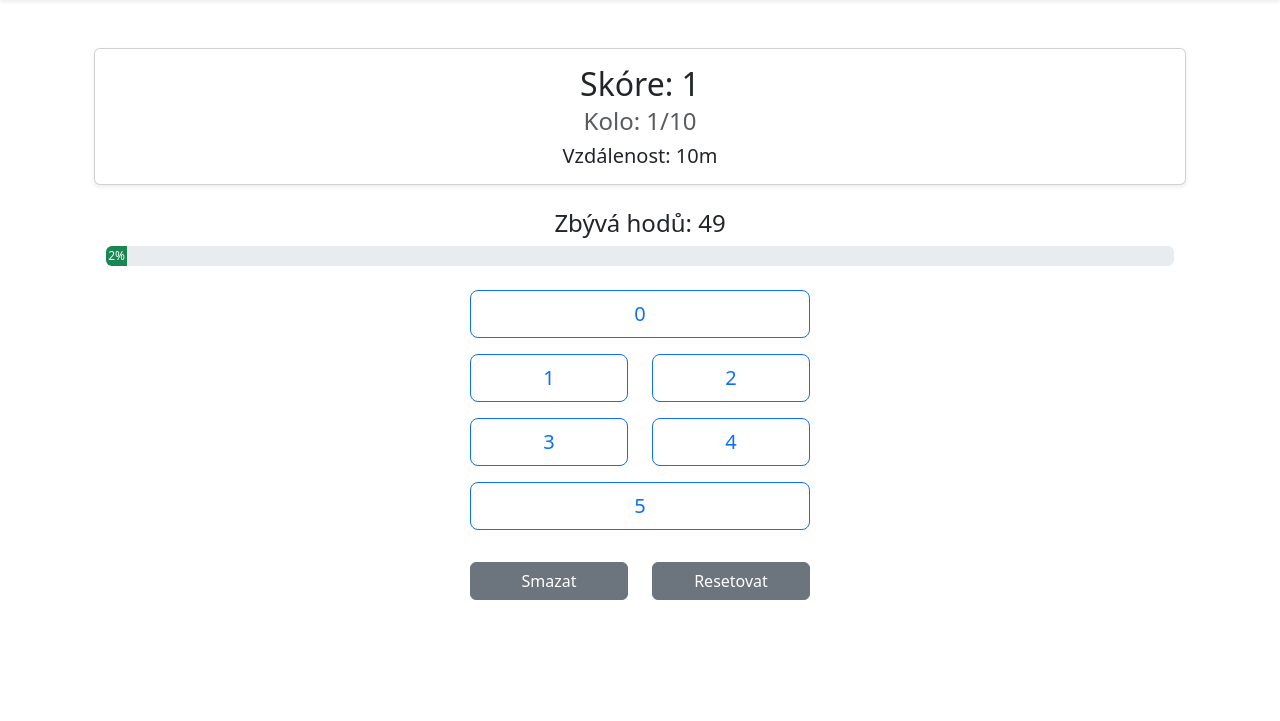
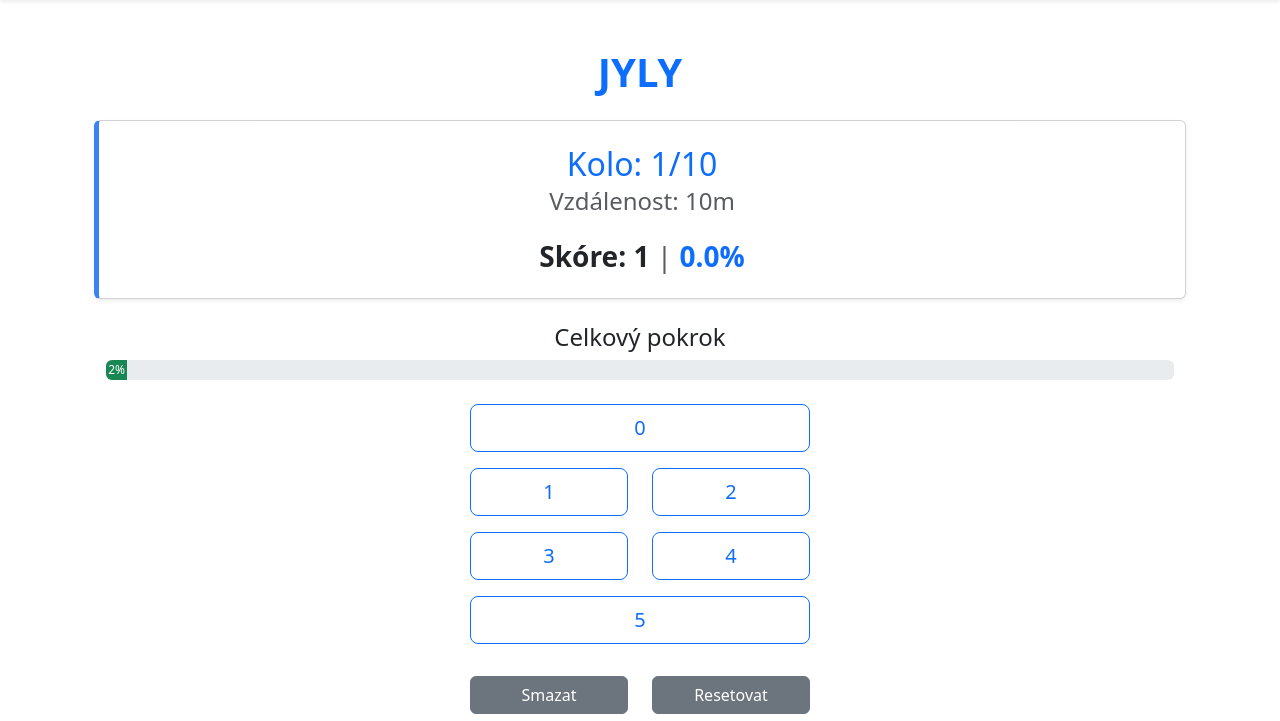
Before and after one commit to dajvid137/discgolf_app, a Flask app: page /training/putt/jyly in a window 1280 px wide. Shown: the part 56-777 px from the top of the page. Run offline with Flask 3, Linux system fonts and the light colour scheme; a user stored in the database is signed in.

Commit message:
daily putt a vsechno okolo skoro

```diff
--- a/app.py
+++ b/app.py
@@ -328,6 +328,27 @@ def training_putt(mode):
             # redirect po POSTu → zabrání duplicitnímu přičtení skóre při refresh
             return redirect(url_for('training_putt', mode='jyly'))
 
+        #*********** ZDE ZAČÍNÁ SPRÁVNÝ VÝPOČET PROCENT PRO JYLY ***********
+
+        # 1. Načtení aktuálního stavu
+        score = session.get('score', 0)
+        round_ = session.get('round', 1) # Kolo, které se HÁZÍ
+
+        # Počet dokončených kol (použijeme pro výpočet maxima)
+        completed_rounds = round_ - 1
+
+        # 2. VÝPOČET MAXIMA DLE PRAVIDEL (50 bodů za každé dokončené kolo)
+        max_possible_score = completed_rounds * 50
+
+        # 3. Výpočet procenta (Aktuální skóre / Max. možné skóre)
+        if max_possible_score > 0:
+            current_percentage = (score / max_possible_score) * 100
+        else:
+            current_percentage = 0.0 # Když hra začíná (Round 1)
+        #*********** ZDE KONČÍ SPRÁVNÝ VÝPOČET PROCENT PRO JYLY ***********
+
+
+
         TOTAL_THROWS = 50
 
         current_throw_count = session.get('jyly_throw_count', 0)
@@ -341,64 +362,69 @@ def training_putt(mode):
             Hround=session.get('round', 1),
             Hdistance=session.get('distance', 10),
 
+            # 💡 NOVÉ PROMĚNNÉ PRO PROCENTO
+            max_possible_score=max_possible_score,
+            current_percentage=current_percentage,
+
             # PROMĚNNÉ PRO PROGRESS BAR
             current_throw_count=current_throw_count,
             progress_percentage=progress_percentage,
             progress_style_attr=progress_style_attr
         )
+    # ***************************** Daily putt zde
+# app.py (nahraďte CELOU existující sekci 'elif mode == 'daily_putt':' touto verzí)
 
     elif mode == 'daily_putt':
-        template = 'daily_putt_setup.html'
         session['current_putt_mode'] = mode
 
-        # --- FÁZE 1: Nastavení (GET & První POST) ---
-        if 'total_throws' not in session or request.form.get('setup_complete') != 'true':
-            # Zobrazení formuláře pro nastavení
-            template = 'putt/daily_putt_setup.html'
+        SETUP_TEMPLATE = 'putt/daily_putt_setup.html'
+        GAME_TEMPLATE = 'putt/daily_putt_game.html'
+
+        # --- FÁZE 1: Nastavení (Zobrazení formuláře NEBO zpracování POST) ---
+        # Kontrolujeme, zda už máme všechna data pro hru
+        if 'total_putts' not in session:
 
             if request.method == "POST":
                 try:
                     # Načtení nastavení z formuláře
-                    total_putts = int(request.form['total_putts'])
-                    distance = int(request.form['distance'])
-                    discs = int(request.form['discs'])
+                    total_putts = int(request.form.get('total_putts', 0))
+                    distance = int(request.form.get('distance', 0))
+                    discs = int(request.form.get('discs', 0))
 
-                    # Validace rozsahů
+                    # 1. Validace rozsahů
                     if not (10 <= total_putts <= 300 and 5 <= distance <= 10 and 1 <= discs <= 10):
                         flash('Neplatné nastavení. Zkontrolujte rozsahy (Putts: 10-300, Vzdálenost: 5-10m, Disků: 1-10).', 'danger')
-                        return render_template(template)
+                        return render_template(SETUP_TEMPLATE)
 
-                    # Výpočet celkového počtu kol
-                    total_rounds = total_putts // discs
+                    # 2. Validace dělitelnosti
+                    if discs == 0 or total_putts % discs != 0:
+                        flash('Chyba: Celkový počet puttů musí být dělitelný počtem disků na kolo.', 'danger')
+                        return render_template(SETUP_TEMPLATE)
 
-                    # Uložení nastavení do session
+                    # Uložení nastavení do session a inicializace hry
                     session['total_putts'] = total_putts
                     session['distance'] = distance
                     session['discs'] = discs
-                    session['total_rounds'] = total_rounds
+                    session['total_rounds'] = total_putts // discs
+                    session['score'] = 0
+                    session['round'] = 1
+                    session['prev_score'] = 0
+                    session['prev_round'] = 1
+                    session['prev_discs'] = 0
 
-                    # Inicializace herního stavu
-                    session['score'] = 0          # Počet úspěšných puttů
-                    session['round'] = 1          # Aktuální kolo
-                    session['prev_score'] = 0     # Pro funkci Zpět
-                    session['prev_round'] = 1     # Pro funkci Zpět
-                    session['prev_discs'] = 0     # Počet puttů v posledním kole pro funkci Zpět
-                    session['current_discs_made'] = 0 # Počet vhozených disků v aktuálním kole
+                    # Přesměrování na TUTO SAMOU ROUTU (nyní se spustí Fáze 2)
+                    return redirect(url_for('training_putt', mode='daily_putt'))
 
-                    # Přesměrování na samotnou hru
-                    return redirect(url_for('training_putt', mode='daily_putt', _external=False))
+                except (ValueError, KeyError, ZeroDivisionError):
+                    flash('Chyba při zpracování formuláře. Zkuste to znovu.', 'danger')
+                    # Při chybě se vrátíme na setup, bez proměnných z herní fáze
+                    return render_template(SETUP_TEMPLATE)
 
-                except (ValueError, KeyError):
-                    flash('Chyba při zpracování formuláře. Zkuste to znovu.', 'danger')
-                    return render_template(template)
-
-            # GET: Zobrazení formuláře pro nastavení
-            return render_template(template)
+            # GET: Zobrazení formuláře pro nastavení (při prvním vstupu)
+            return render_template(SETUP_TEMPLATE)
 
 
-        # --- FÁZE 2: Samotná hra (POST po nastavení) ---
-
-        template = 'putt/daily_putt_game.html'
+        # --- FÁZE 2: Samotná hra (Probíhá, když je 'total_putts' v session) ---
 
         # Načtení aktuálního stavu
         score = session.get('score', 0)
@@ -406,68 +432,52 @@ def training_putt(mode):
         distance = session.get('distance', 5)
         discs = session.get('discs', 5)
         total_rounds = session.get('total_rounds', 20)
-        current_discs_made = session.get('current_discs_made', 0)
 
         if request.method == "POST":
 
-            # 1. Zpracování Back/Reset (Reset znamená návrat na setup)
+            # 1. Zpracování speciálních tlačítek
             if 'back' in request.form:
-                # Obnovení z předchozího stavu
+                # Logika ZPĚT (návrat do PŘEDCHOZÍHO kola)
                 session['score'] = session.get('prev_score', 0)
                 session['round'] = session.get('prev_round', 1)
-                session['current_discs_made'] = session.get('prev_discs', 0)
-                # Zrušení prev_stavu
-                session['prev_score'] = 0
-                session['prev_round'] = 1
-                session['prev_discs'] = 0
+                session.pop('prev_discs', None) # Zrušíme uložené data kola
                 return redirect(url_for('training_putt', mode='daily_putt'))
 
             elif 'resBtn' in request.form:
-                # Reset celé hry (zpět na nastavení)
+                # Reset celé hry (návrat na setup)
                 session.pop('total_putts', None)
                 return redirect(url_for('training_putt', mode='daily_putt'))
 
-            # 2. Uložení aktuálního stavu jako "Předchozí" pro další krok
+            # 2. Uložení aktuálního stavu jako "Předchozí" pro případný 'back'
             session['prev_score'] = score
             session['prev_round'] = round_
-            session['prev_discs'] = current_discs_made # Ukládáme skóre aktuálního kola
 
             # 3. Zpracování skóre pro aktuální kolo
-            try:
-                # Hodnota tlačítka (kolik disků se trefilo)
-                hits = int(request.form.get('hits', 0))
-            except ValueError:
-                hits = 0
+            hits = int(request.form.get('hits', 0))
 
-            # Započtení skóre a příprava na další kolo
             score += hits
-            current_discs_made = hits # Počet vhozených disků v aktuálním kole
-
-            # Přechod na další kolo
             round_ += 1
 
-            # Uložení aktuálního stavu
+            # Uložení nového stavu
             session['score'] = score
             session['round'] = round_
-            session['current_discs_made'] = 0 # Pro další kolo vynulujeme (jen pro zobrazení)
 
             # 4. Kontrola konce hry
             if round_ > total_rounds:
                 session['final_score'] = score
                 session['total_throws'] = session['total_putts']
-                # Vymazání herních proměnných, ale ponechání nastavení pro refresh
+                # Vymazání herních proměnných pro nové kolo
                 session['score'] = 0
                 session['round'] = 1
-                session.pop('current_discs_made', None)
+                session.pop('total_rounds', None) # Udržujeme jen 'total_putts'
                 return redirect(url_for('game_over_daily'))
-
 
             # redirect po POSTu
             return redirect(url_for('training_putt', mode='daily_putt'))
 
-        # --- FÁZE 3: Zobrazení herní obrazovky (GET po nastavení) ---
+        # --- FÁZE 3: Zobrazení herní obrazovky (GET po nastavení nebo po kole) ---
 
-        # Procenta úspěšnosti v průběhu hry
+        # Musíme zkontrolovat, zda už nějaké hody proběhly, abychom se vyhnuli dělení nulou
         current_putt_count = (round_ - 1) * discs
         current_percentage = (score / current_putt_count) * 100 if current_putt_count > 0 else 0
 
@@ -477,7 +487,7 @@ def training_putt(mode):
         progress_style_attr = f"width: {int(progress_percentage)}%;"
 
         return render_template(
-            template,
+            GAME_TEMPLATE,
             mode=mode,
             Hscore=score,
             Hround=round_,
@@ -486,8 +496,10 @@ def training_putt(mode):
             Htotal_rounds=total_rounds,
             current_percentage=current_percentage,
             current_putt_count=current_putt_count,
-            progress_style_attr=progress_style_attr
+            progress_style_attr=progress_style_attr,
+            progress_percentage=progress_percentage # <-- KLÍČOVÁ PROMĚNNÁ pro Jinja
         )
+# ... (zbytek app.py) ...
 
     elif mode == 'puttovacka':
         template = 'puttovacka.html'
--- a/templates/putt/game_over.html
+++ b/templates/putt/game_over.html
@@ -2,7 +2,8 @@
 
 {% block content %}
 <div class="card shadow-lg p-4 mx-auto" style="max-width: 400px; border: 2px solid #34D399; background-color: #F0FFF4;">
-        <h1 class="card-title text-success mb-3">
+    <h1 class="mb-4 text-primary fw-bold">JYLY</h1>
+    <h1 class="card-title text-success mb-3">
             <i class="fas fa-trophy mr-2"></i> Trénink dokončen!
         </h1>
 
--- a/templates/putt/jyly.html
+++ b/templates/putt/jyly.html
@@ -26,14 +26,30 @@
 </style>
 
 <div class="container mt-5 text-center">
-    <div class="card text-center shadow-sm p-3 mb-3">
-        <h2 class="card-title">Skóre: {{ Hscore }}</h2>
-        <h4 class="card-subtitle mb-2 text-muted">Kolo: {{ Hround }}/10</h4>
-        <h5 class="card-text">Vzdálenost: {{ Hdistance }}m</h5>
+    <h1 class="mb-4 text-primary fw-bold">JYLY</h1>
+
+    <div class="card text-center shadow-sm p-4 mb-3" style="border-left: 5px solid #3B82F6;">
+        <h2 class="card-title text-primary">Kolo: {{ Hround }}/10</h2>
+        <h4 class="card-subtitle mb-2 text-muted">Vzdálenost: {{ Hdistance }}m</h3>
+    <!-- <h3 class="card-text mt-3 fw-bold">
+        Skóre: {{ Hscore }}
+        <span class="text-muted fw-normal">|</span>
+        <span class="text-primary">{{ "%.1f"|format((Hscore / 500) * 100) }}%</span>
+    </h3> -->
+    <h3 class="card-text mt-3 fw-bold">
+        Skóre: {{ Hscore }}
+        <span class="text-muted fw-normal">|</span>
+
+        {# Zde použijeme vypočtené procento z max. dosud možného skóre #}
+        <span class="text-primary">{{ "%.1f"|format(current_percentage) }}%</span>
+
+        <!-- <span class="text-muted fw-normal"> (Zatím z Max. {{ max_possible_score }})</span> -->
+    </h3>
     </div>
 
     <div class="container mt-4 mb-4">
-        <h4>Zbývá hodů: {{ 50 - current_throw_count }}</h4>
+        <!-- <h4>Zbývá hodů: {{ 50 - current_throw_count }}</h4>  -->
+         <h4>Celkový pokrok</h4>
 
         <div class="progress" style="height: 20px;">
             <div class="progress-bar bg-success" role="progressbar"
```
Also changed, not shown: templates/putt/daily_putt_game.html (+11 -4 lines), templates/putt/daily_putt_setup.html (+4 -3 lines), templates/putt/game_over_daily.html (+14 -13 lines), instance/discgolf.db.
